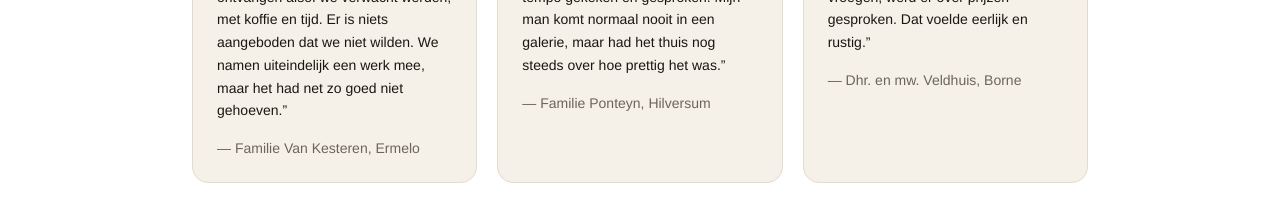
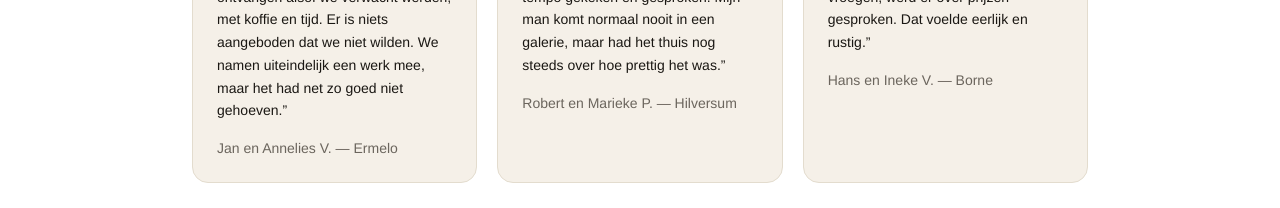
Before and after one commit to basads12/DKVK, a Next.js app: page / in a window 1280 px wide. Shown: the part 2707-2915 px from the top of the page. Built offline with nearby package versions, Linux system fonts and the light colour scheme.

Commit message:
fix(reviews): anonymize names and standardize citation line
Update review author names to first-name plus initial format and render citations as 'name — city' on home and cheque pages.

Made-with: Cursor

```diff
--- a/app/cheque/page.tsx
+++ b/app/cheque/page.tsx
@@ -111,7 +111,7 @@ export default async function ChequePage({ searchParams }: Props) {
           <blockquote className="rounded-2xl border border-border bg-creme p-6">
             <p className="text-base leading-relaxed text-ink md:text-[17px]">{`“${reviews.vanKesteren.quote}”`}</p>
             <cite className="mt-4 block text-sm not-italic text-muted">
-              — {reviews.vanKesteren.author}, {reviews.vanKesteren.city}
+              {reviews.vanKesteren.author} — {reviews.vanKesteren.city}
             </cite>
           </blockquote>
         </div>
--- a/app/page.tsx
+++ b/app/page.tsx
@@ -165,7 +165,7 @@ export default function HomePage() {
                 </div>
                 <p className="text-sm leading-relaxed text-ink">{`“${review.quote}”`}</p>
                 <cite className="mt-4 block text-sm not-italic text-muted">
-                  — {review.author}, {review.city}
+                  {review.author} — {review.city}
                 </cite>
               </blockquote>
             ))}
--- a/content/site.ts
+++ b/content/site.ts
@@ -26,19 +26,19 @@ export const reviews: Record<"vanKesteren" | "ponteyn" | "veldhuis", Review> = {
   vanKesteren: {
     quote:
       "Wij kwamen aarzelend aan, met een cheque in de brievenbus die we eerst niet vertrouwden. We werden ontvangen alsof we verwacht werden, met koffie en tijd. Er is niets aangeboden dat we niet wilden. We namen uiteindelijk een werk mee, maar het had net zo goed niet gehoeven.",
-    author: "Familie Van Kesteren",
+    author: "Jan en Annelies V.",
     city: "Ermelo",
   },
   ponteyn: {
     quote:
       "Twee uur gereden, en geen moment spijt. De galerie was rustig op maandagochtend. We hebben op ons tempo gekeken en gesproken. Mijn man komt normaal nooit in een galerie, maar had het thuis nog steeds over hoe prettig het was.",
-    author: "Familie Ponteyn",
+    author: "Robert en Marieke P.",
     city: "Hilversum",
   },
   veldhuis: {
     quote:
       "Wat ons opviel: geen druk. Niemand die achter je aan loopt. U krijgt koffie en u kijkt. Pas toen wij er zelf naar vroegen, werd er over prijzen gesproken. Dat voelde eerlijk en rustig.",
-    author: "Dhr. en mw. Veldhuis",
+    author: "Hans en Ineke V.",
     city: "Borne",
   },
 };
```
